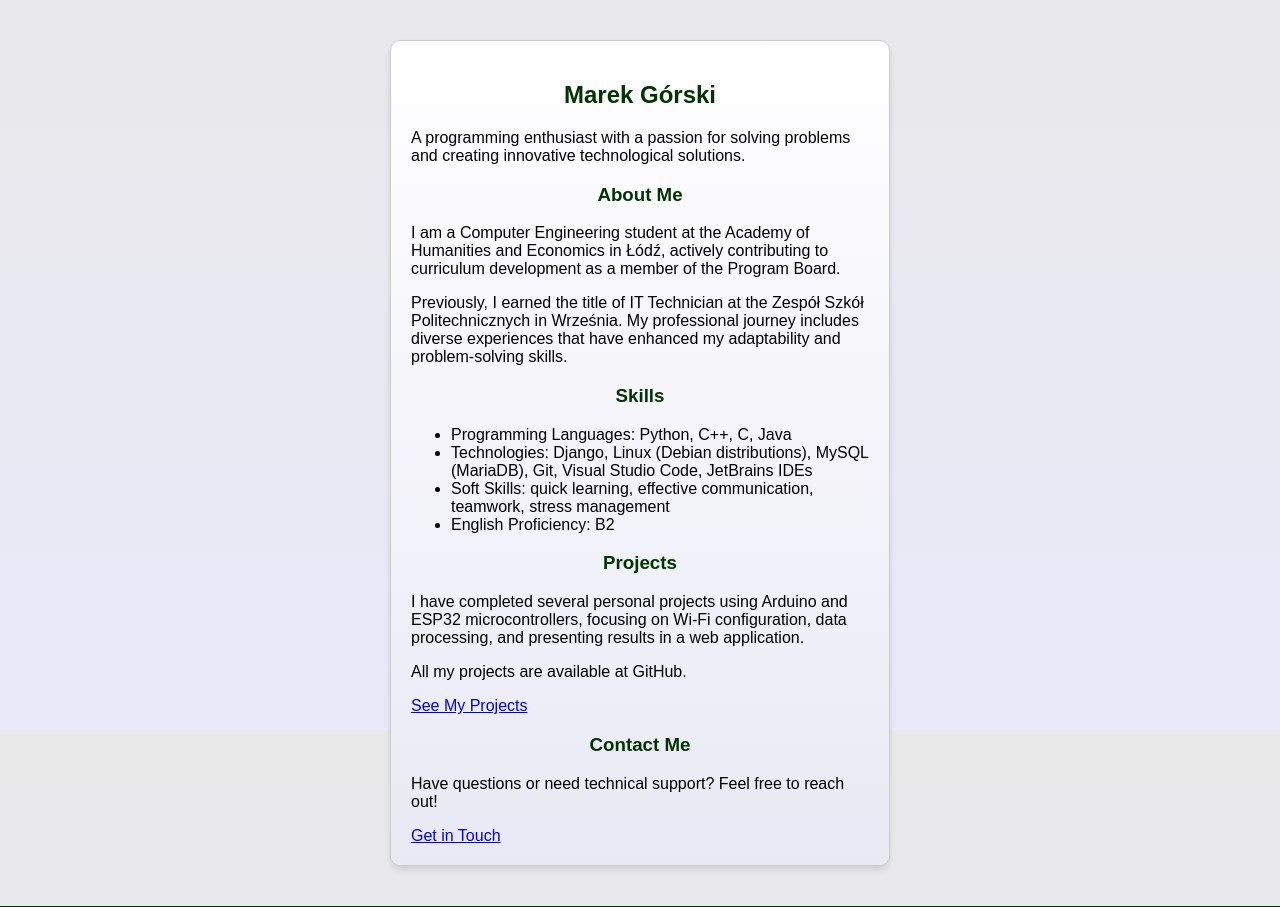
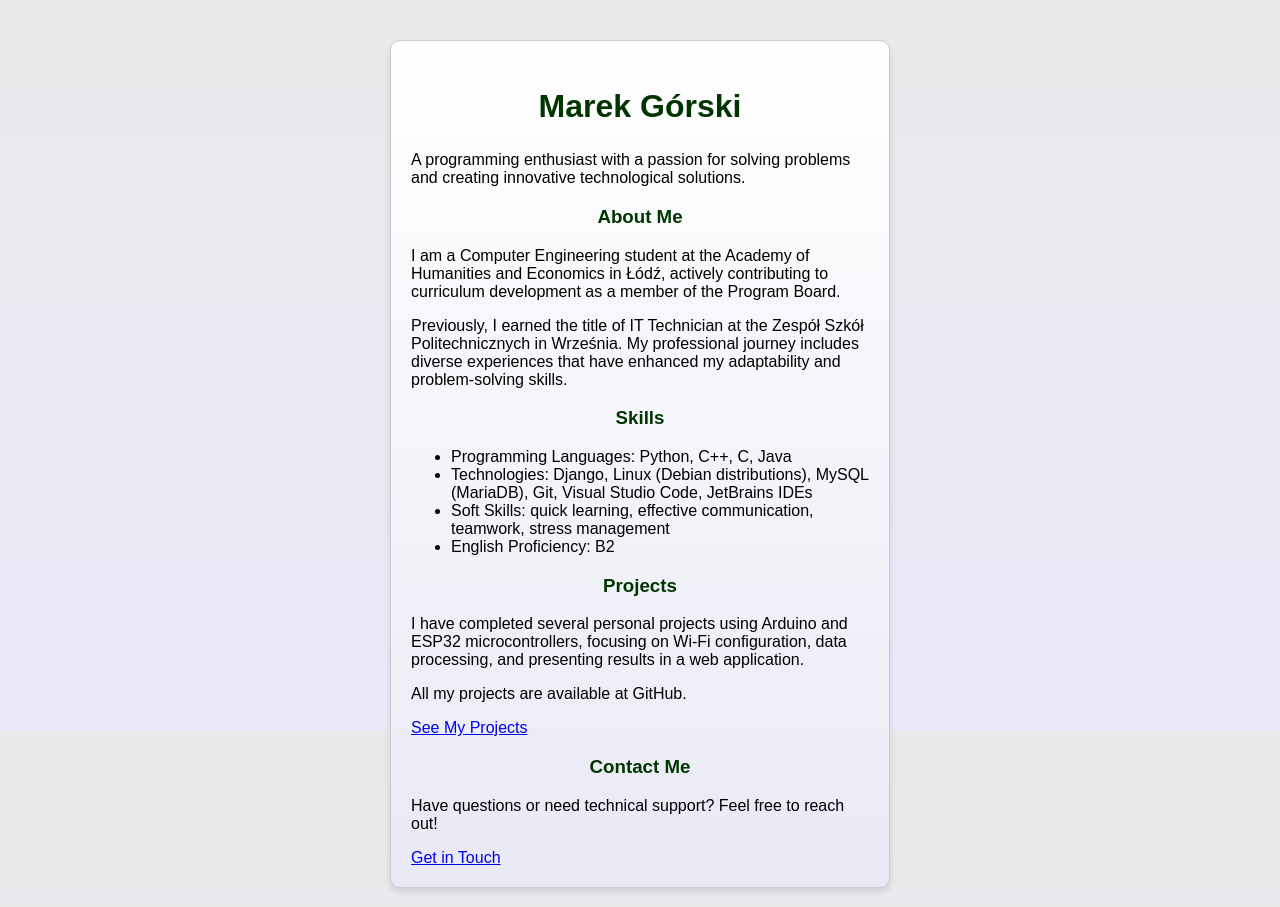
Before and after one commit to VadoVates/marekgor_site, a Django app: page / in a window 1280 px wide. Shown: the part 70-977 px from the top of the page. Run offline with Django 5.2, Linux system fonts and the light colour scheme.

Commit message:
deleted blocking robots.txt (because I added it); checking out formatting h1 titles

```diff
--- a/marekgor/middleware.py
+++ b/marekgor/middleware.py
@@ -3,7 +3,7 @@ from django.http import HttpResponseForbidden
 class BlockSuspiciousPathsMiddleware:
     BLOCKED_PATHS = [
         "/wp-admin/", "/wp-content/", "/wp-includes/", "/.git/", "/wp-login.php",
-        "/wp-config.php", "/.gitignore", "/.htaccess", "/readme.html", "/robots.txt",
+        "/wp-config.php", "/.gitignore", "/.htaccess", "/readme.html",
         "/wp-json/", "/wp-cron.php", "/wp-load.php", "/wp-mail.php", "/wp-config-sample.php",
         "/.htpasswd", "/.htaccess.dist", "/.htaccess.sample", "/.htaccess.sample.php",
         "/.htaccess.sample.txt", "/.htaccess.sample.txt.php", "xmlrpc.php", "index.php",
@@ -12,7 +12,6 @@ class BlockSuspiciousPathsMiddleware:
         "/.well-known/", "/server-info/", "/config/", "/backup/", "/temp/", "/logs/",
         "/backup/", "/errors/", "/debug/", "/cache/", "/.env", "/__pycache__/",
         "/migrations/", "/.gitmodules", "/manage.py", "/db.sqlite3", "/wordpress/", "/admin/",
-
     ]
 
     def __init__(self, get_response):
--- a/marekgor/templates/index.html
+++ b/marekgor/templates/index.html
@@ -3,7 +3,7 @@
 {% block content %}
     <div class="container">
         <section class="hero">
-            <h1>Marek Górski</h1>
+            <h1 class="section-title">Marek Górski</h1>
             <p>A programming enthusiast with a passion for solving problems and creating innovative technological
                 solutions.</p>
         </section>
--- a/static/css/style.css
+++ b/static/css/style.css
@@ -127,3 +127,9 @@ small {
     color: #707070;
     font-size: x-small;
 }
+
+.section-title {
+    font-size: 2rem;
+    font-weight: bold;
+    text-align: center;
+}
```
Also changed, not shown: marekgor/templates/about.html (+4 -4 lines), static/sitemap.xml (deleted).
